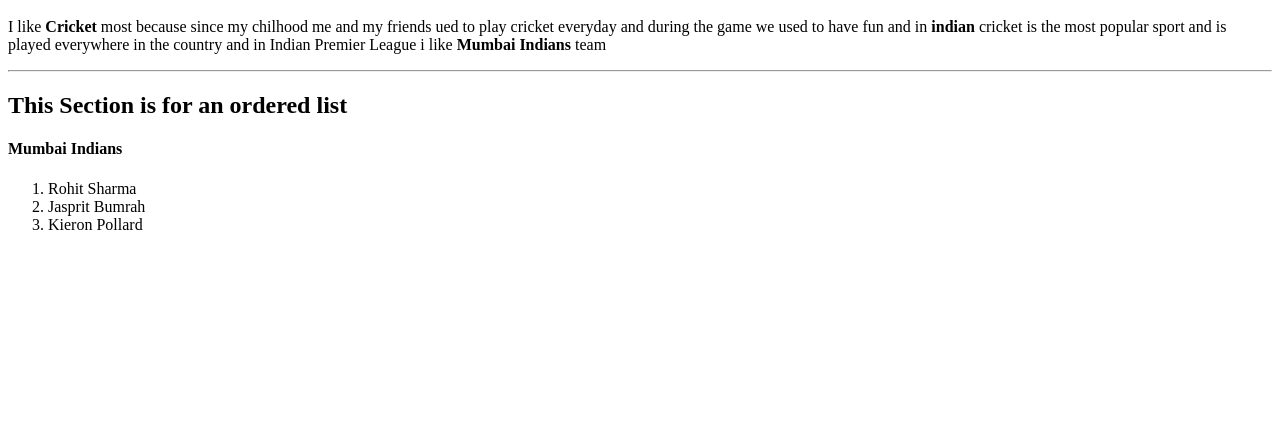
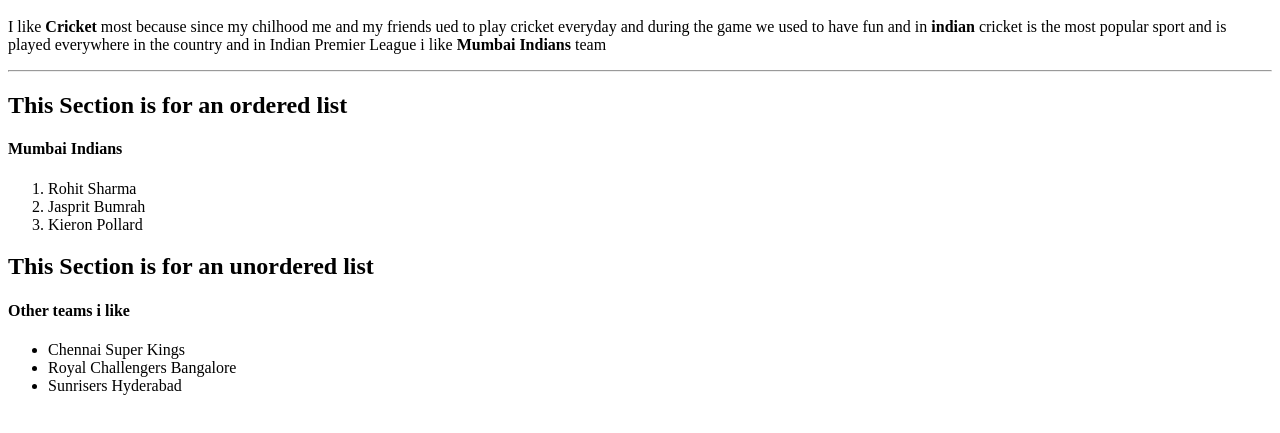
Before and after one commit to 44-563-Web-Apps-S23/44563-webapps-assignment-3-SaiBalaji2001, a plain HTML site: page index.html in a window 1280 px wide. Shown: the part 101-534 px from the top of the page. Drawn offline with Linux system fonts and the light colour scheme.

Commit message:
added unordered list to html

```diff
--- a/index.html
+++ b/index.html
@@ -16,5 +16,12 @@
             <li>Jasprit Bumrah</li>
             <li>Kieron Pollard</li>
         </ol>
+        <h2>This Section is for an unordered list</h2>
+        <h4>Other teams i like</h4>
+        <ul>
+            <li>Chennai Super Kings</li>
+            <li>Royal Challengers Bangalore</li>
+            <li>Sunrisers Hyderabad</li>
+        </ul>
     </body>
 </html>
```
